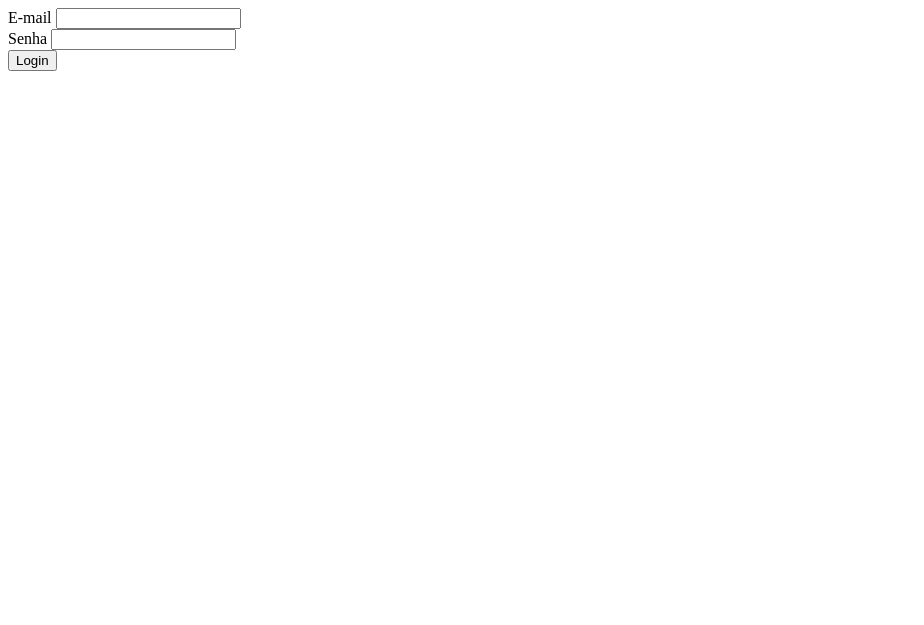
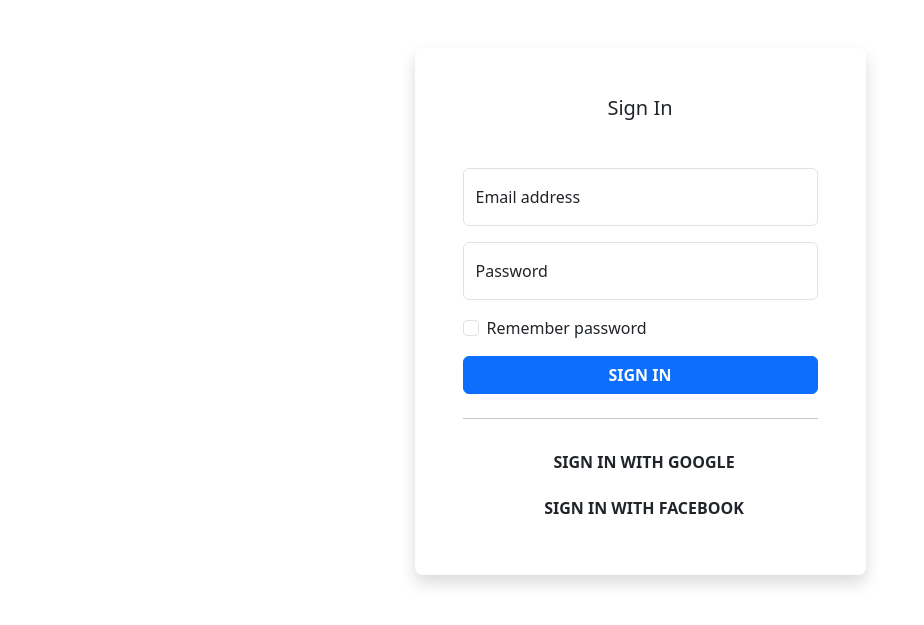
Before and after one commit to suedescr/novosite, a Django app: page /login/ in a window 1280 px wide. Shown: the top 625 px of the page, without its empty margins (0-924 px from the left). Run offline with Django 5.2, Linux system fonts and the light colour scheme; some libraries are stand-ins or nearby versions.

Commit message:
Atualização 150824

```diff
--- a/novosite/settings.py
+++ b/novosite/settings.py
@@ -118,7 +118,7 @@ USE_TZ = True
 # https://docs.djangoproject.com/en/5.0/howto/static-files/
 
 STATIC_URL = 'static/'
-STATICFILES_DIR = [
+STATICFILES_DIRS = [
     os.path.join(BASE_DIR, 'static')
 ]
 
--- a/usuarios/templates/usuarios/login.html
+++ b/usuarios/templates/usuarios/login.html
@@ -1,29 +1,56 @@
+{% load static %}
 <!DOCTYPE html>
 <html lang="pt-br">
 <head>
     <meta charset="UTF-8">
     <meta http-equiv="X-UA-Compatible" content="IE-Edge">
+    <link rel="stylesheet" href="{% static 'css/bootstrap.min.css' %}">
     <meta name="viewport" content="width=device-width, initial-scale=1.0">
     <title>Login</title>
 </head>
 <body>
+    <div class="container">
+      <div class="row">
+        <div class="col-sm-9 col-md-7 col-lg-5 mx-auto">
+          <div class="card border-0 shadow rounded-3 my-5">
+            <div class="card-body p-4 p-sm-5">
+              <h5 class="card-title text-center mb-5 fw-light fs-5">Sign In</h5>
+              <form>
+                <div class="form-floating mb-3">
+                  <input type="email" class="form-control" id="floatingInput" placeholder="name@example.com">
+                  <label for="floatingInput">Email address</label>
+                </div>
+                <div class="form-floating mb-3">
+                  <input type="password" class="form-control" id="floatingPassword" placeholder="Password">
+                  <label for="floatingPassword">Password</label>
+                </div>
 
-    <div class = "container">
-        <form action = "{% url 'login' %}" method="POST">
-            {% csrf_token%}
-            <div class="input-email">
-            <label for = "useremail"> E-mail</label>
-            <input type = "email" od = "usermail" name  = "email">
+                <div class="form-check mb-3">
+                  <input class="form-check-input" type="checkbox" value="" id="rememberPasswordCheck">
+                  <label class="form-check-label" for="rememberPasswordCheck">
+                    Remember password
+                  </label>
+                </div>
+                <div class="d-grid">
+                  <button class="btn btn-primary btn-login text-uppercase fw-bold" type="submit">Sign
+                    in</button>
+                </div>
+                <hr class="my-4">
+                <div class="d-grid mb-2">
+                  <button class="btn btn-google btn-login text-uppercase fw-bold" type="submit">
+                    <i class="fab fa-google me-2"></i> Sign in with Google
+                  </button>
+                </div>
+                <div class="d-grid">
+                  <button class="btn btn-facebook btn-login text-uppercase fw-bold" type="submit">
+                    <i class="fab fa-facebook-f me-2"></i> Sign in with Facebook
+                  </button>
+                </div>
+              </form>
             </div>
-            <div class="input-password">
-                <label for="userpassword"> Senha</label>
-                <input type="password" id = "userpassword" name = "senha">
-            </div>
-            <div class="login-button">
-                <button class="login b" type = "submit">Login</button>
-            </div>
-        </form>
+          </div>
+        </div>
+      </div>
     </div>
-
-</body>
+  </body>
 </html>
--- a/usuarios/urls.py
+++ b/usuarios/urls.py
@@ -2,5 +2,6 @@ from django.urls import path
 from . import views
 
 urlpatterns = [
-    path ('login/', views.login, name = 'login'),
+    path('login/', views.login, name='login'),
+    path('cadastro/', views.cadastro, name='cadastro'),
 ]
--- a/usuarios/views.py
+++ b/usuarios/views.py
@@ -5,16 +5,33 @@ from django.contrib.auth import authenticate
 from django.contrib.auth import login as login_django
 
 def login(request):
-  if request.method == "GET":
-    return render(request, 'usuarios/login.html')
-  else:
-    username = request.POST.get('email')
-    senha = request.POST.get('senha')
+    if request.method == "GET":
+        return render(request, 'usuarios/login.html')
+    else:
+        username = request.POST.get('email')
+        senha = request.POST.get('senha')
 
-    user = authenticate(username = username, password = senha)
+        user = authenticate(username=username, password=senha)
 
-    if user:
-      login_django(request, user)
-      return HttpResponse('Autenticado!')
+        if user:
+            login_django(request, user)
+            return HttpResponse('Autenticado!')
+        else:
+            return HttpResponse('E-mail ou senha inválidos!')
+
+def cadastro(request):
+    if request.method == "GET":
+        return render(request, 'usuarios/cadastro.html')
     else:
-      return HttpResponse('E-mail ou senha inválidos!')
+        username = request.POST.get('email')
+        email = request.POST.get('email')
+        password = request.POST.get('senha')
+        first_name = request.POST.get('nome')
+
+        user = User.objects.filter(username=username).first()
+
+        if user:
+            return HttpResponse("Usuário já existente!")
+        else:
+            User.objects.create_user(username=username, email=email, password=password, first_name=first_name)
+            return HttpResponse("Usuário cadastrado com sucesso!")
```
Also changed, not shown: usuarios/templates/usuarios/cadastro.html (added, +35 -0 lines).
